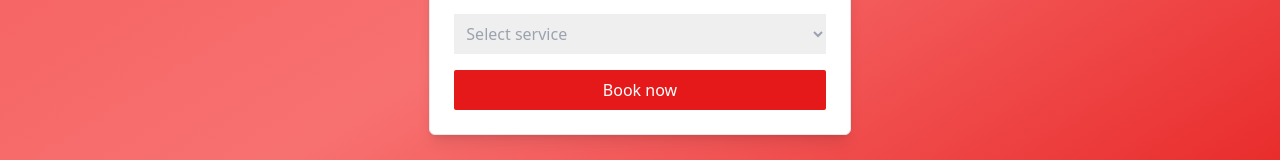
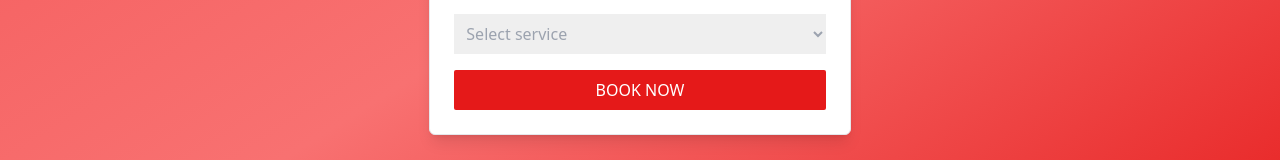
Before and after one commit to klassno3/nail-studio, a React (Create React App) app: page /book-now in a window 1280 px wide. Shown: the part 512-672 px from the top of the page. Built offline with nearby package versions, Linux system fonts and the light colour scheme.

Commit message:
Fix button text issue

```diff
--- a/src/pages/BookNow.jsx
+++ b/src/pages/BookNow.jsx
@@ -127,7 +127,7 @@ const BookNow = () => {
               </div>
             ) : null}
             <button
-              className="w-full rounded-sm bg-accentRed-dark hover:bg-accentRed-dark/90 text-white p-2  hover:bg-primary-light"
+              className="w-full rounded-sm bg-accentRed-dark hover:bg-accentRed-dark/90 text-white p-2  hover:bg-primary-light uppercase"
               type="submit"
             >
               Book now
```
